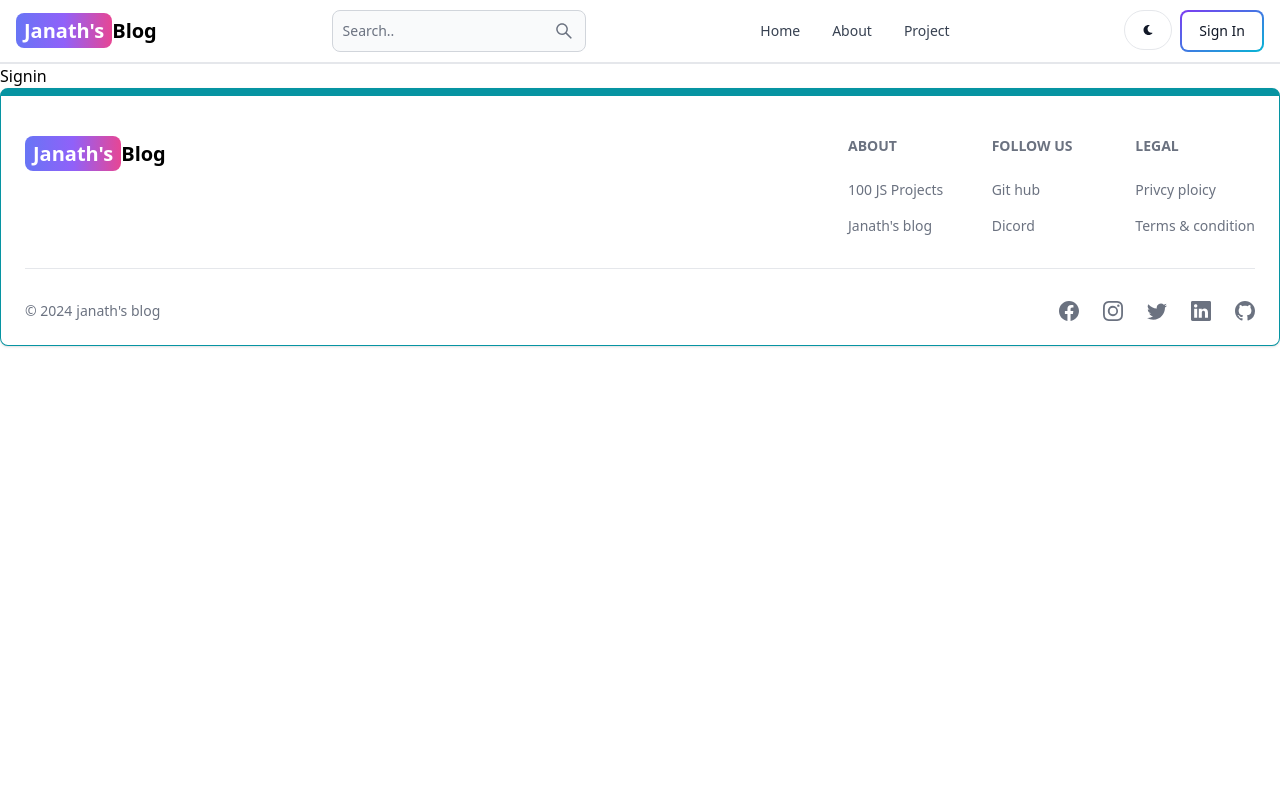
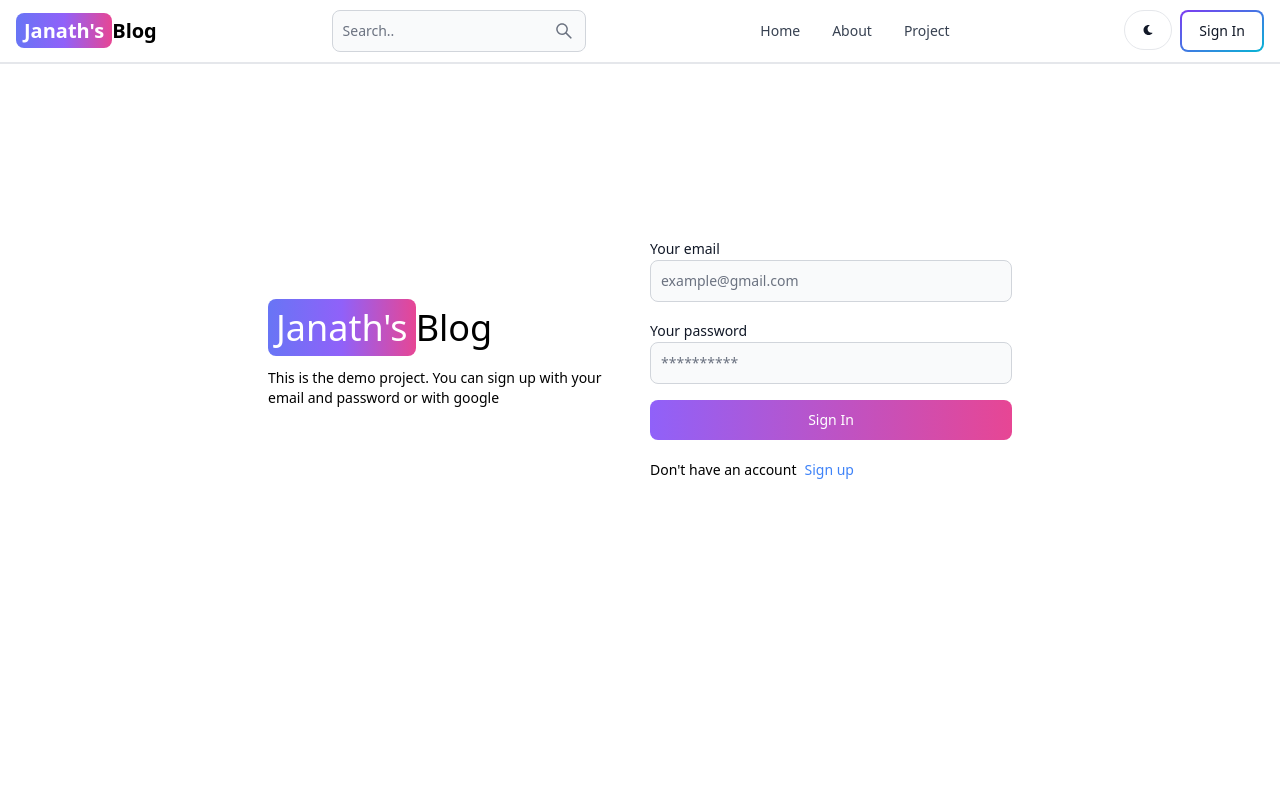
Before and after one commit to H-Janath/Blog-app, a React (Vite) app in the folder client/: page /sign-in in a window 1280 px wide. Shown: the top 800 px of the page. Built offline with nearby package versions, Linux system fonts and the light colour scheme.

Commit message:
Complete signin page functionality

```diff
--- a/client/src/App.jsx
+++ b/client/src/App.jsx
@@ -18,6 +18,7 @@
       <Route path='/sign-up' element={<Signup/>}/>
       <Route path='/dashboard' element={<Dashboard/>}/>
       <Route path='/project' element={<Project/>}/>
+
     </Routes>
     <Footer/>
     </BrowserRouter>
--- a/client/src/pages/Signin.jsx
+++ b/client/src/pages/Signin.jsx
@@ -1,7 +1,109 @@
-import React from 'react'
+import { Alert, Button, Label, Spinner, TextInput } from 'flowbite-react'
+import React, { useState } from 'react'
 
-export default function Signin() {
+
+import { Link, useNavigate } from 'react-router-dom';
+
+
+export default function SignIn() {
+  const [formData, setFormData] = useState({});
+  const [errorMessage, setErrorMessage] = useState(null);
+  const [loading, setLoading] = useState(false);
+  const navigate = useNavigate();
+
+
+  const handleChange = (e) => {
+    setFormData({ ...formData, [e.target.id]: e.target.value.trim() });
+  }
+
+  const handleSubmit = async (e) => {
+    e.preventDefault();
+    if (formData.username==='' || formData.password==='') {
+      return setErrorMessage('Please fill out the all fields');
+    }
+    try {
+      setLoading(true);
+      setErrorMessage(null);
+      const res = await fetch('/api/auth/signin', {
+        method: 'POST',
+        headers: { 'Content-Type': 'application/json' },
+        body: JSON.stringify(formData),
+      });
+      const data = await res.json();
+      if (data.success == false) {
+        setLoading(false);
+        return setErrorMessage(data.message);
+      }
+      setLoading(false);
+      if(res.ok){
+        navigate('/')
+      }
+    } catch (err) {
+      setLoading(false);
+      setErrorMessage(err.message)
+    }
+  };
+
+
   return (
-    <div>Signin</div>
+    <>
+      <div className='min-h-screen mt-40'>
+        <div className='gap-5 flex p-3 max-w-3xl mx-auto flex-col md:flex-row md:items-center'>
+          <div className='flex-1'>
+            <Link to='/' className="fonrt-bold dark:text-white text-4xl">
+              <span className="px-2 py-1 bg-gradient-to-r from-indigo-500 via-purple-500 to-pink-500 rounded-lg text-white ">Janath's</span>Blog
+            </Link>
+            <p className='text-sm mt-5'>
+              This is the demo project. You can sign up with your email and password or with google
+            </p>
+          </div>
+          <div className='flex-1'>
+            <form className='flex flex-col gap-4' onSubmit={handleSubmit}>
+              <div>
+                <Label value='Your email' />
+                <TextInput
+                  type='email'
+                  placeholder='example@gmail.com'
+                  id='email'
+                  onChange={handleChange}
+                />
+              </div>
+              <div>
+                <Label value='Your password' />
+                <TextInput
+                  type='password'
+                  placeholder='**********'
+                  id='password'
+                  onChange={handleChange}
+                />
+              </div>
+              <Button gradientDuoTone='purpleToPink' type='submit' disabled={loading}>
+                {
+                  loading ? (
+                    <>
+                      <Spinner size='sm' />
+                      <span className='pl-3'>Loading...</span>
+                    </>
+                  ) : 'Sign In'
+                }
+              </Button>
+            </form>
+            <div className='flex gap-2 text-sm  mt-5'>
+              <span>Don't have an account</span>
+              <Link to='/sign-up' className='text-blue-500'>
+                Sign up
+              </Link>
+            </div>
+            {
+              errorMessage && (
+                <Alert className='mt-5' color='failure'>
+                  {errorMessage}
+                </Alert>
+              )
+            }
+          </div>
+        </div>
+      </div>
+    </>
   )
 }
```
Also changed, not shown: 1 other file (tests, documents, lock files or other folders).
